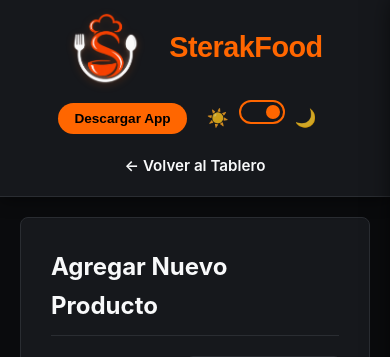
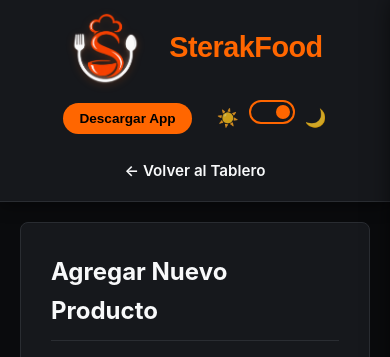
Before and after one commit to Falvarez19/-SterakFood, a Django app: page /dashboard/agregar/ in a window 390 px wide. Shown: the top 357 px of the page. Run offline with Django 5.2, Linux system fonts and the light colour scheme; data comes from the database, SQL or seed files in the repository; some libraries are stand-ins or nearby versions.

Commit message:
actualizando barra del menu

```diff
--- a/pedidos/static/css/estilos.css
+++ b/pedidos/static/css/estilos.css
@@ -106,8 +106,20 @@ body {
     .hero-texto { text-align: center; }
     .hero-logo-side img { width: 100px; }
     .nav-container { flex-direction: column; gap: 15px; }
-    /* Arreglo para que los botones de navegación no se rompan en móviles */
-    .nav-acciones { flex-wrap: wrap; justify-content: center; gap: 10px; width: 100%; }
+
+    /* Arreglo para que los botones de navegación queden perfectamente centrados */
+    .nav-acciones {
+        flex-wrap: wrap;
+        justify-content: center;
+        align-items: center;
+        gap: 15px; /* Más aire entre los botones */
+        width: 100%;
+    }
+
+    /* Le sacamos el margen que empujaba el carrito hacia la derecha */
+    .theme-switch-wrapper {
+        margin-right: 0 !important;
+    }
 }
 
 /* ==========================================================================
```
